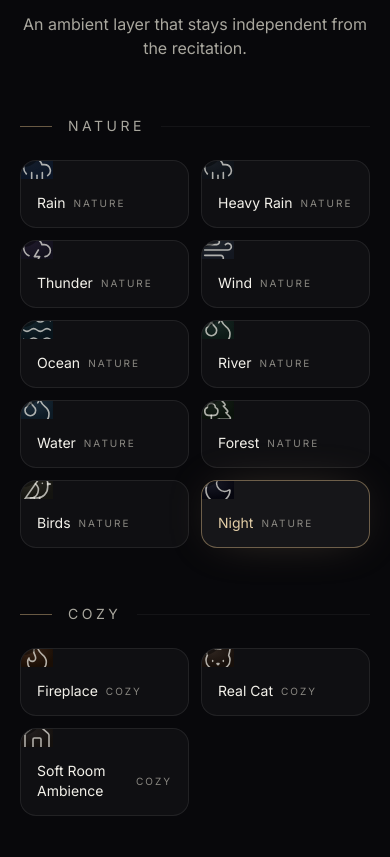
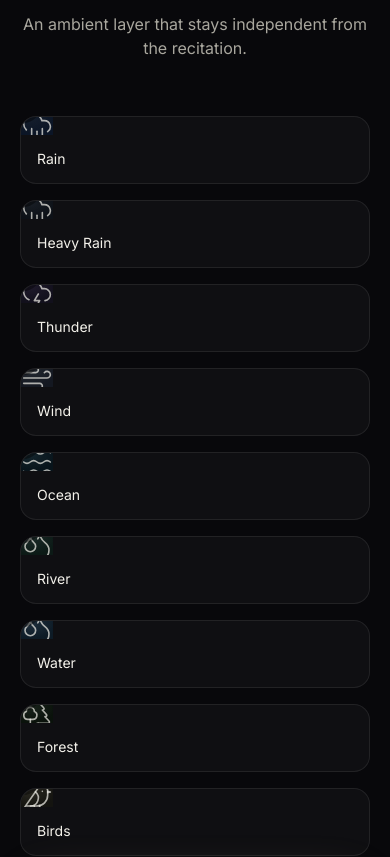
Before and after one commit to nazarlielmaddin/quran, a Next.js app: page / in a window 390 px wide. Shown: the part 3833-4690 px from the top of the page. Built offline with nearby package versions, Linux system fonts and the light colour scheme.

Commit message:
feat: flatten ambient selector — single grid, remove category grouping
- AmbientSelector now renders all 16 sounds in one grid
- Removed ambientCategories map + per-category headers
- Grid: 1col→2sm→3lg→4xl

```diff
--- a/components/AmbientSelector.tsx
+++ b/components/AmbientSelector.tsx
@@ -5,7 +5,7 @@
   Bird, Cat, CloudLightning, CloudRain, Droplets, Flame, Home, Moon,
   Mountain, Pause, Play, Trees, Waves, Wind, AudioWaveform, CloudFog,
 } from "lucide-react";
-import { ambientCategories, ambientSounds, getAmbientSound } from "@/data/ambientSounds";
+import { ambientSounds, getAmbientSound } from "@/data/ambientSounds";
 import { usePlayer, usePlayback } from "@/lib/audio/player-context";
 import { dict } from "@/lib/i18n";
 import { cn } from "@/lib/utils";
@@ -84,7 +84,6 @@
 
       <div className="flex items-center justify-between gap-2 px-4 py-3.5">
         <span className={cn("text-sm", active ? "text-gold-soft" : "text-mist")}>{sound.name}</span>
-        <span className="text-[10px] tracking-[0.2em] text-mist-faint uppercase">{sound.category}</span>
       </div>
     </motion.button>
   );
@@ -98,24 +97,10 @@
         <p className="mt-4 text-mist-dim">{dict.atmosphere.subtitle}</p>
       </div>
 
-      <div className="space-y-14">
-        {ambientCategories.map((cat) => {
-          const items = ambientSounds.filter((s) => s.category === cat.id);
-          return (
-            <div key={cat.id}>
-              <h3 className="mb-6 flex items-center gap-4 text-sm tracking-[0.25em] text-mist-dim uppercase">
-                <span className="h-px w-8 bg-gold/50" />
-                {cat.label}
-                <span className="h-px flex-1 bg-line-soft" />
-              </h3>
-              <div className="grid grid-cols-2 gap-3 sm:grid-cols-3 sm:gap-4 lg:grid-cols-5">
-                {items.map((s) => (
-                  <AmbientCard key={s.id} soundId={s.id} />
-                ))}
-              </div>
-            </div>
-          );
-        })}
+      <div className="grid grid-cols-1 sm:grid-cols-2 lg:grid-cols-3 xl:grid-cols-4 gap-4">
+        {ambientSounds.map((s) => (
+          <AmbientCard key={s.id} soundId={s.id} />
+        ))}
       </div>
     </section>
   );
```
